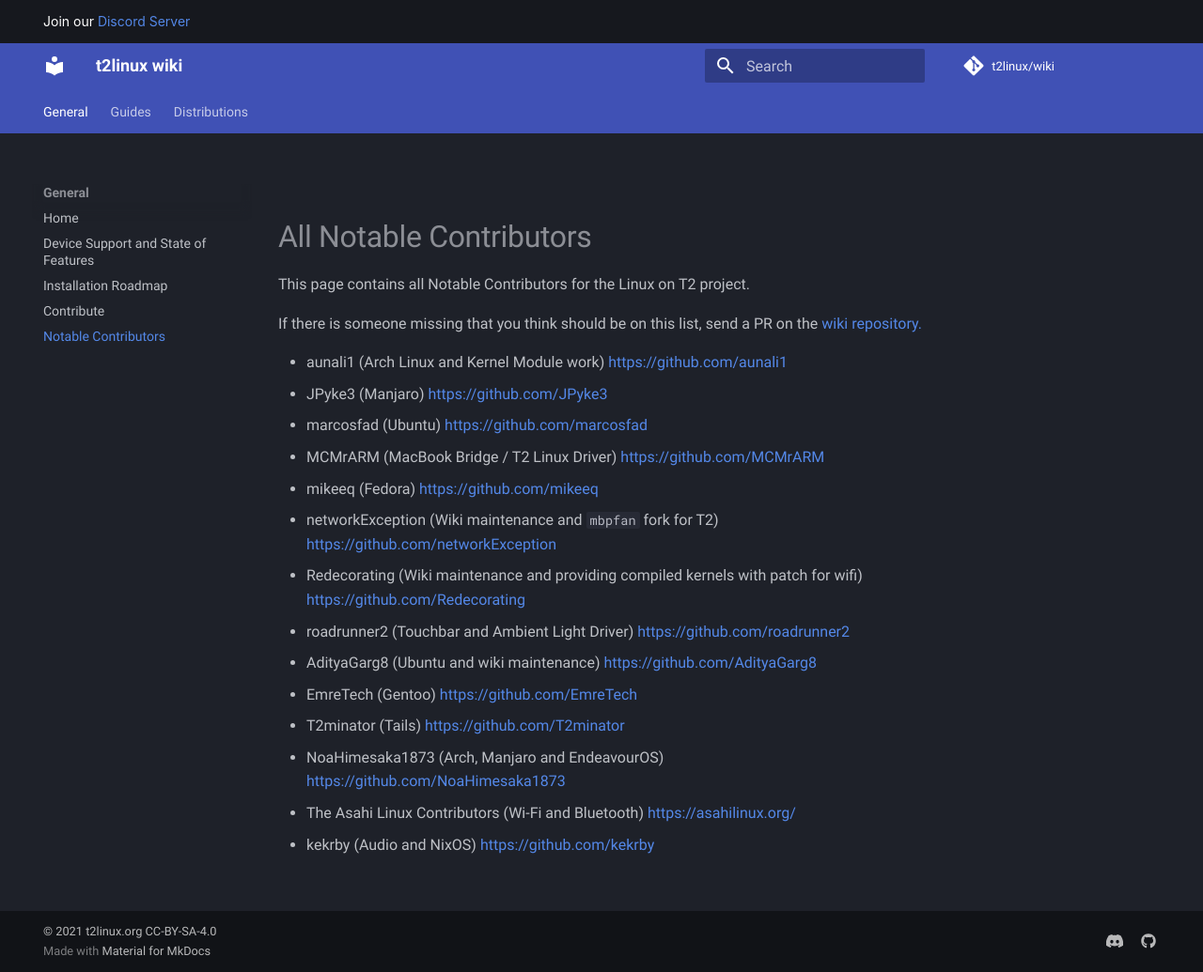
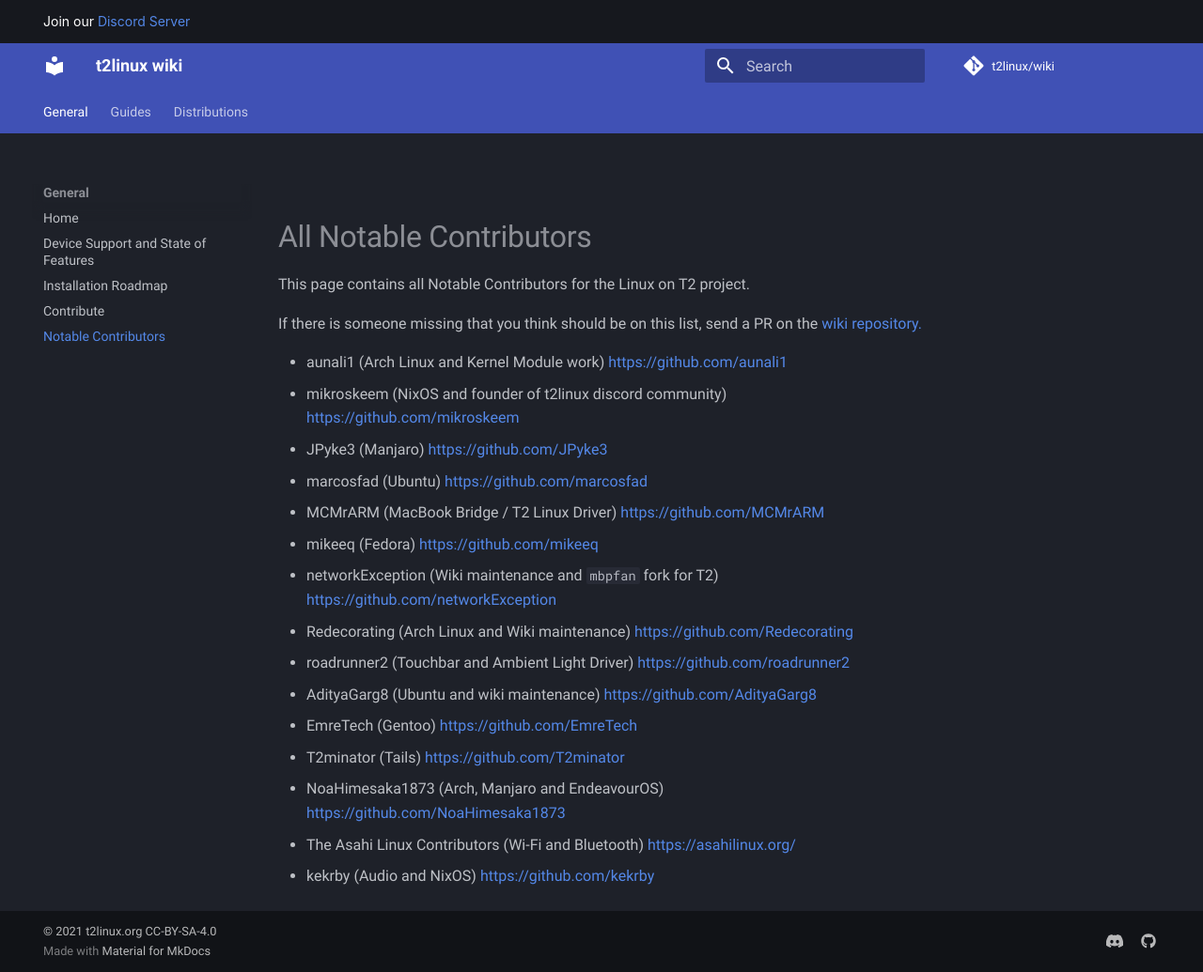
Before and after one commit to t2linux/wiki, an MkDocs documentation site: the page built from docs/notable-contributors.md, in a window 1280 px wide and 1035 px high. Shown: the whole window at 94% size. Built offline with MkDocs 1.6.1 and Material for MkDocs 9.7.7, drawn with Linux system fonts in a browser that asks for light colours; comment, search, counter and statistics services are not loaded.

Commit message:
Add @mikroskeem to notable contributors

```diff
--- a/docs/notable-contributors.md
+++ b/docs/notable-contributors.md
@@ -5,12 +5,13 @@ This page contains all Notable Contributors for the Linux on T2 project.
 If there is someone missing that you think should be on this list, send a PR on the [wiki repository.](https://github.com/t2linux/wiki)
 
 - aunali1 (Arch Linux and Kernel Module work) [https://github.com/aunali1](https://github.com/aunali1)
+- mikroskeem (NixOS and founder of t2linux discord community) [https://github.com/mikroskeem](https://github.com/mikroskeem)
 - JPyke3 (Manjaro) [https://github.com/JPyke3](https://github.com/JPyke3)
 - marcosfad (Ubuntu) [https://github.com/marcosfad](https://github.com/marcosfad)
 - MCMrARM (MacBook Bridge / T2 Linux Driver) [https://github.com/MCMrARM](https://github.com/MCMrARM)
 - mikeeq (Fedora) [https://github.com/mikeeq](https://github.com/mikeeq)
 - networkException (Wiki maintenance and `mbpfan` fork for T2) [https://github.com/networkException](https://github.com/networkException)
-- Redecorating (Wiki maintenance and providing compiled kernels with patch for wifi) [https://github.com/Redecorating](https://github.com/Redecorating)
+- Redecorating (Arch Linux and Wiki maintenance) [https://github.com/Redecorating](https://github.com/Redecorating)
 - roadrunner2 (Touchbar and Ambient Light Driver) [https://github.com/roadrunner2](https://github.com/roadrunner2)
 - AdityaGarg8 (Ubuntu and wiki maintenance) [https://github.com/AdityaGarg8](https://github.com/AdityaGarg8)
 - EmreTech (Gentoo) [https://github.com/EmreTech](https://github.com/EmreTech)
```
